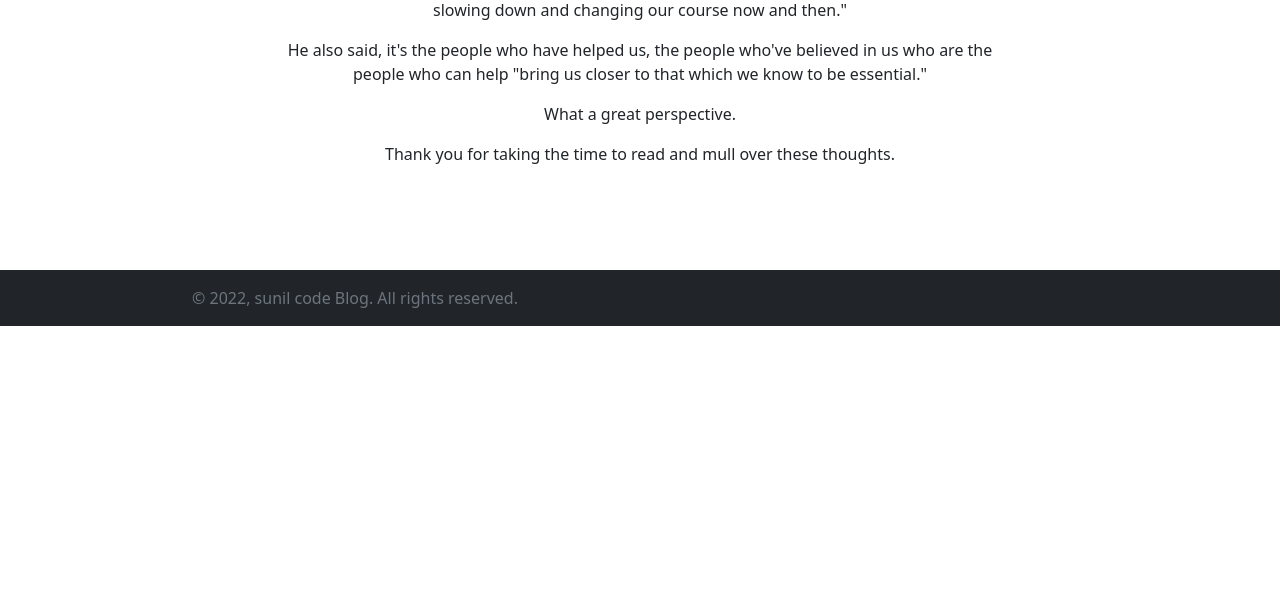
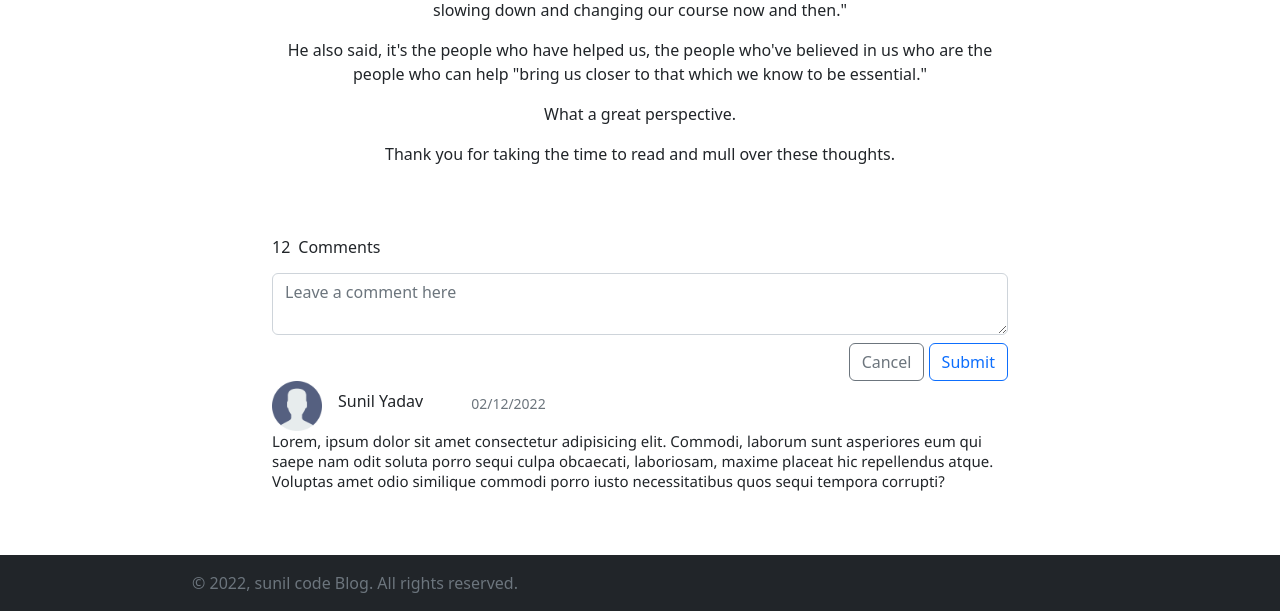
Before and after one commit to sunilyadav-web/Blog-Project, a Django app: a page that uses templates/blog/blog_detail.html in a window 1280 px wide. Shown: the part 4541-5152 px from the top of the page. Before the commit the page ends 4867 px from the top, so only its background shows below. Run offline with Django 4.2, Linux system fonts and the light colour scheme; data comes from the database, SQL or seed files in the repository; some libraries are stand-ins or nearby versions; some web fonts are replaced.

Commit message:
Design completed of comment section

```diff
--- a/miniBlog/views.py
+++ b/miniBlog/views.py
@@ -30,12 +30,14 @@ def signin(request):
     else:
         return render(request, 'blog/login.html')
 
+
 def register(request):
     if request.user.is_authenticated:
         messages.error(request, "Please logout then you can Signup!")
         return redirect(home)
     else:
         return render(request, 'blog/register.html')
+
 
 def verify(request, token):
     try:
@@ -48,6 +50,7 @@ def verify(request, token):
     except Exception as e:
         print(e)
 
+
 def signout(request):
     try:
         if request.user.is_authenticated:
@@ -59,8 +62,9 @@ def signout(request):
             return redirect(signin)
     except Exception as e:
         print(e)
-        messages.error(request,'something went wrong')
+        messages.error(request, 'something went wrong')
         return redirect(home)
+
 
 def profile(request):
     try:
@@ -76,6 +80,7 @@ def profile(request):
             return redirect(home)
     except Exception as e:
         print(e)
+
 
 def profileUpdate(request):
     try:
@@ -101,13 +106,14 @@ def profileUpdate(request):
                 if email:
                     user.email = email
 
+                if request.FILES.get('avatar'):
+                    profile_obj.avatar = request.FILES['avatar']
 
-                if request.FILES.get('avatar'):
-                    profile_obj.avatar= request.FILES['avatar']
-
-                if len(bio)>150:
-                    messages.error(request,"Bio lenght can not be more than 150 characters")
-                    raise Exception('Bio lenght can not be more than 150 characters')
+                if len(bio) > 150:
+                    messages.error(
+                        request, "Bio lenght can not be more than 150 characters")
+                    raise Exception(
+                        'Bio lenght can not be more than 150 characters')
 
                 if bio:
                     profile_obj.bio = bio
@@ -156,6 +162,7 @@ def addBlog(request):
         messages.error(request, "Please Login!")
         return redirect(home)
 
+
 def blogDetail(request, slug):
     context = {}
     try:
@@ -165,18 +172,20 @@ def blogDetail(request, slug):
         print(e)
     return render(request, 'blog/blog_detail.html', context)
 
-def blogPublisher(request,username):
+
+def blogPublisher(request, username):
     try:
-        user_obj=User.objects.get(username=username)
-        if request.user.username==username:
+        user_obj = User.objects.get(username=username)
+        if request.user.username == username:
             return redirect(profile)
-        blogs= BlogModel.objects.filter(user=user_obj)
-        profile_obj=Profile.objects.get(user=user_obj)
-        context={'profile':profile_obj,'blogs':blogs}
+        blogs = BlogModel.objects.filter(user=user_obj)
+        profile_obj = Profile.objects.get(user=user_obj)
+        context = {'profile': profile_obj, 'blogs': blogs}
     except Exception as e:
         print(e)
 
-    return render(request,'blog/public_profile.html',context)
+    return render(request, 'blog/public_profile.html', context)
+
 
 def seeBlogs(request):
     if request.user.is_authenticated:
@@ -190,6 +199,7 @@ def seeBlogs(request):
     else:
         messages.error(request, "Please Login!")
         return redirect(home)
+
 
 def updateBlog(request, slug):
     if request.user.is_authenticated:
@@ -231,6 +241,7 @@ def updateBlog(request, slug):
         messages.error(request, "Please Login!")
         return redirect(home)
 
+
 def deleteBlog(request, slug):
     if request.user.is_authenticated:
         try:
@@ -246,6 +257,7 @@ def deleteBlog(request, slug):
     else:
         messages.error(request, "Please Login!")
         return redirect(home)
+
 
 def search(request):
     context = {}
@@ -282,3 +294,23 @@ def search(request):
         print(e)
 
     return render(request, 'blog/search.html', context)
+
+# Comment Model Views
+
+def commentAdd(request):
+    pass
+
+def commentUpdate(request):
+    pass
+
+def commentDelete(request):
+    pass
+
+
+# Like Model Views
+
+# def likeAdd(request):
+#     pass
+
+# def likeRemove(request):
+#     pass
--- a/static/css/style.css
+++ b/static/css/style.css
@@ -98,149 +98,21 @@ align-items: center;
         to{top:0px}
 }
 
-/* =============== PROFILE SECTION =============== */
 
-/* @import url(https://fonts.googleapis.com/css?family=Quicksand:300,400|Lato:400,300|Coda|Open+Sans);
+/* Display Comments Section */
 
-
-.content-profile-page {
-  margin: 1em auto;
-  width: 44.23em;
+.c-user-detail{
+  display: flex;
+  align-items: center;
+  justify-content: start;
+  height: 50px;
+}
+.c-user-detail img{
+  height: 100%;
 }
 
-.card {
-  background: #fff;
-  border-radius: 0.3rem;
-  box-shadow: 0 1px 1px rgba(0, 0, 0, 0.2);
-  border: .1em solid rgba(0, 0, 0, 0.2);
-  margin-bottom: 1em;
+.comment-text{
+  line-height:normal;
+  font-family:'Segoe UI', Tahoma, Geneva, Verdana, sans-serif;
+  font-size: 15px;
 }
-
-.profile-user-page .img-user-profile {
-	margin: 0 auto;
-  text-align: center;
-}
-
-.profile-user-page .img-user-profile .profile-bgHome {
-  border-bottom: .2em solid #f5f5f5;
-  height: 16em;
-  width: 44.23em;
-}
-.profile-bgHome-img{
-  height: 100%;
-  width: 100%;
-  object-fit: cover;
-  aspect-ratio: 16/9;
-  }
-.profile-user-page .img-user-profile .avatar {
-	margin: 0 auto;
-  background: #fff;
-  width: 7em;
-  height: 7em;
-  padding: 0.25em;
-  border-radius: .4em;
-  margin-top: -10em;
-  box-shadow: 0 0 .1em rgba(0, 0, 0, 0.35);
-}
-.profile-user-page button {
-	position: absolute;
-  font-size: 13px;
-  font-weight: bold;
-  cursor: pointer;
-  width: 7em;
-  background: #3498db;
-  border: 1px solid #2487c9;
-  color: #fff;
-  outline: none;
-  border-radius: 1rem;
-  padding: .80em;
-  top: 180px;
-  right: 10px;
-}
-
-.profile-user-page button:hover {
-  background: #51a7e0;
-  transition: background .2s ease-in-out;
-  border: 1px solid #2487c9;
-}
-.profile-user-page .user-profile-data, .profile-user-page  {
-  text-align: center;
-  padding: 0 1.5em;
-}
-.description-profile p{
-  text-align: justify;
-  line-height: normal;
-}
-
-.profile-user-page .user-profile-data h1 {
-  font-family: "Lato", sans-serif;
-  margin-top: 0.35em;
-  color: #292f33;
-  margin-bottom: 0;
-}
-.profile-user-page .user-profile-data p {
-	font-family: "Lato", sans-serif;
-  color: #8899a6;
-  font-size: 1.1em;
-  margin-top: 0;
-  margin-bottom: 0.5em;
-}
-.profile-user-page .description-profile {
-  color: #75787b;
-  font-size: 0.98em;
-}
-.profile-user-page .data-user {
-	font-family: "Quicksand", sans-serif;
-  margin-bottom: 0;
-  cursor: pointer;
-  padding: 0;
-  list-style: none;
-  display: table;
-  width: 100.15%;
-}
-.profile-user-page .data-user li {
-  margin: 0;
-  padding: 0;
-  width: 33.33334%;
-  display: table-cell;
-  text-align: center;
-  border-left: 0.1em solid transparent;
-}
-.profile-user-page .data-user li:first-child {
-  border-left: 0;
-}
-.profile-user-page .data-user li:first-child a {
-  border-bottom-left-radius: 0.3rem;
-  }
-.profile-user-page .data-user li:last-child a {
-  border-bottom-right-radius: 0.3rem;
-}
-.profile-user-page .data-user li a, .profile-user-page .data-user li strong {
-  display: block;
-}
-.profile-user-page .data-user li a {
-  background-color: #f7f7f7;
-  border-top: 1px solid rgba(242,242,242,0.5);
-  border-bottom: .2em solid #f7f7f7;
-  box-shadow: inset 0 1px 0 rgba(255,255,255,0.4),0 1px 1px rgba(255,255,255,0.4);
-  padding: .93em 0;
-  color: #46494c;
-}
-.profile-user-page .data-user li a strong, .profile-user-page .data-user li a span {
-  font-weight: 600;
-  line-height: 1;
-}
-.profile-user-page .data-user li a strong {
-  font-size: 2em;
-}
-.profile-user-page .data-user li a span {
-  color: #717a7e;
-}
-.profile-user-page .data-user li a:hover {
-  background: rgba(0, 0, 0, 0.05);
-  border-bottom: .2em solid #3498db;
-  color: #3498db;
-}
-.profile-user-page .data-user li a:hover span {
-  color: #3498db;
-} */
--- a/templates/blog/blog_detail.html
+++ b/templates/blog/blog_detail.html
@@ -1,5 +1,5 @@
 {% extends './base.html' %}
-
+{% load static %}
 {% block start %}
 <section>
     <div class="container mt-5 mb-5">
@@ -14,6 +14,29 @@
           <div class="text-content">
             {{blog_obj.content | safe}}
           </div>
+          <div class="comment-section pt-3">
+            <div class="count-comments mb-3 h6 text-start">
+              <span class="me-2">12</span><span>Comments</span>
+            </div>
+            <form action="#" method="post">
+              <textarea class="form-control" placeholder="Leave a comment here" id="comment" ></textarea>
+              <div class="comment-btn mt-2 text-end">
+                <button class="btn btn-outline-secondary">Cancel</button>
+                <button class="btn btn-outline-primary">Submit</button>
+
+              </div>
+            </form>
+          </div>
+          <div class="display-comments">
+            <div class="comment">
+              <div class="c-user-detail ">
+              <img src="{% static 'img/user.png' %}" alt="" class="img me-3">
+              <h6>Sunil Yadav</h6>
+              <small class="ms-5 tex-sm mb-1 text-muted">02/12/2022</small>
+            </div>
+              <p class="text-start comment-text ">Lorem, ipsum dolor sit amet consectetur adipisicing elit. Commodi, laborum sunt asperiores eum qui saepe nam odit soluta porro sequi culpa obcaecati, laboriosam, maxime placeat hic repellendus atque. Voluptas amet odio similique commodi porro iusto necessitatibus quos sequi tempora corrupti?</p>
+            </div>
+          </div>
       </div>
     </div>
   </section>
```
